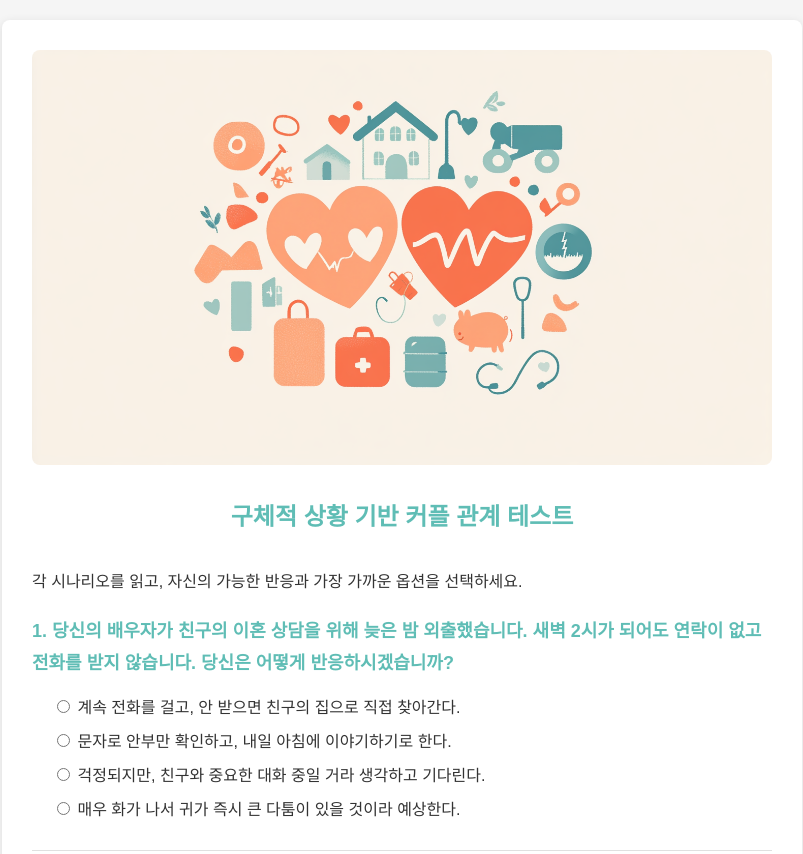
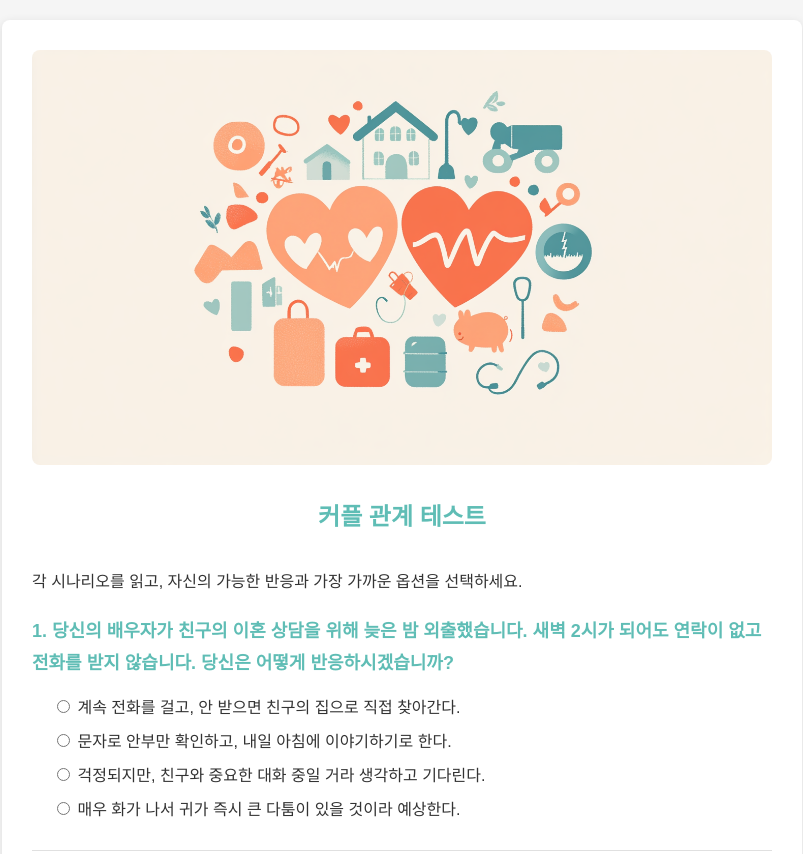
Before and after one commit to hohyon-ryu/marriage_test, a plain HTML site: page index.html in a window 1280 px wide. Shown: the top 854 px of the page, without its empty margins (238-1041 px from the left). Drawn offline with Linux system fonts and the light colour scheme.

Commit message:
Update main heading in index.html

```diff
--- a/index.html
+++ b/index.html
@@ -13,7 +13,7 @@
         alt="Marriage Test Main Image"
         class="main-image"
       />
-      <h1>구체적 상황 기반 커플 관계 테스트</h1>
+      <h1>커플 관계 테스트</h1>
       <p>
         각 시나리오를 읽고, 자신의 가능한 반응과 가장 가까운 옵션을 선택하세요.
       </p>
```
